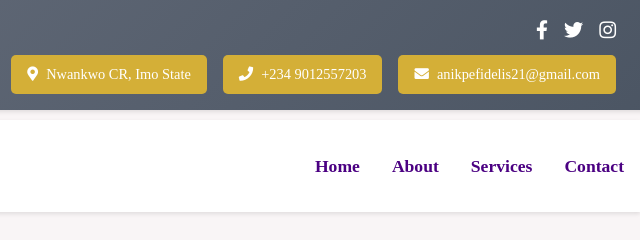
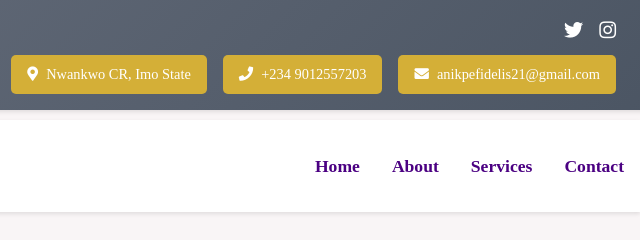
Before and after one commit to fidelisud/persite.io, a plain HTML site: page index.html in a window 1280 px wide. Shown: the top 240 px of the page, 640-1280 px from the left. Drawn offline with Linux system fonts and the light colour scheme; files whose address does not match are found by name.

Commit message:
changes on index page

```diff
--- a/index.html
+++ b/index.html
@@ -18,7 +18,6 @@
             </div>
             <div class="nav-right">
                 <div class="social-links">
-                    <a href="https://facebook.com" target="_blank"><i class="fab fa-facebook-f"></i></a>
                     <a href="https://twitter.com" target="_blank"><i class="fab fa-twitter"></i></a>
                     <a href="https://instagram.com" target="_blank"><i class="fab fa-instagram"></i></a>
                 </div>
```
